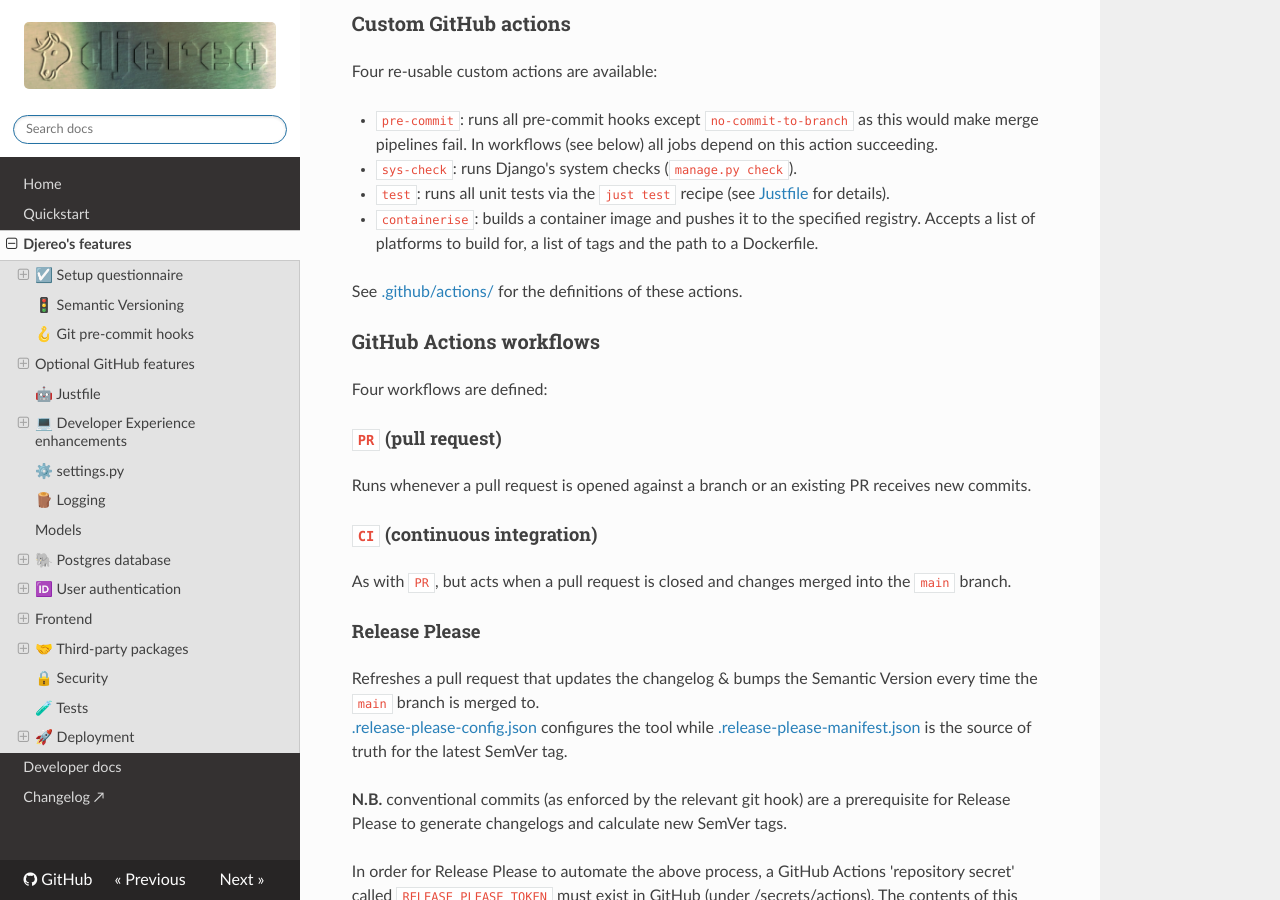
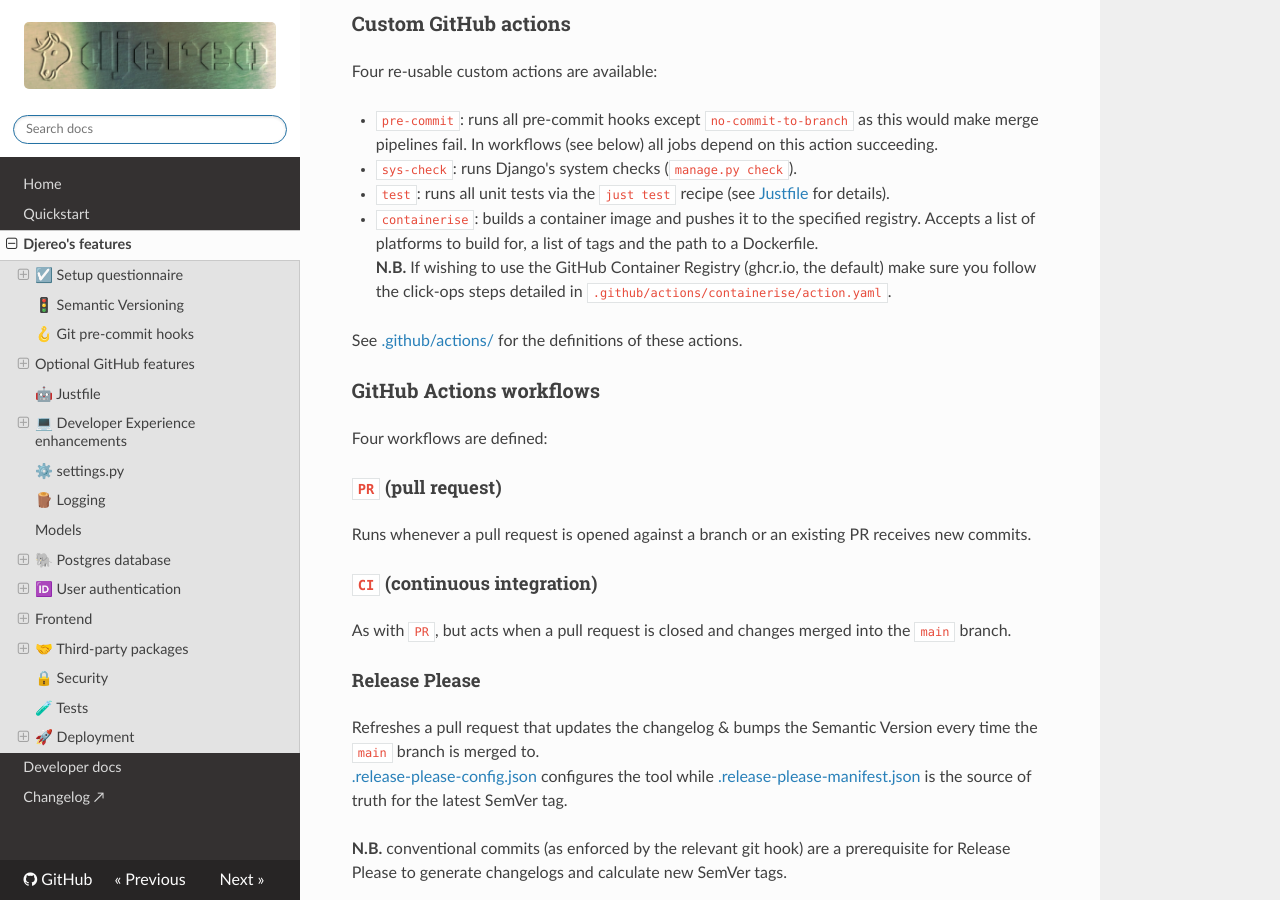
Before and after one commit to albertomh/djereo, an MkDocs documentation site: the page built from docs/src/featurelist.md, in a window 1280 px wide and 900 px high, scrolled down 2328 px. Built offline with MkDocs 1.6.1, drawn with Linux system fonts in a browser that asks for light colours; nearby versions of some CDN libraries.

Commit message:
docs: signal the click-ops steps needed for ghcr.io auth

```diff
--- a/docs/src/featurelist.md
+++ b/docs/src/featurelist.md
@@ -107,6 +107,8 @@
    details).
 - `containerise`: builds a container image and pushes it to the specified registry. Accepts
   a list of platforms to build for, a list of tags and the path to a Dockerfile.
+  **N.B.** If wishing to use the GitHub Container Registry (ghcr.io, the default) make sure
+  you follow the click-ops steps detailed in `.github/actions/containerise/action.yaml`.
 
 See [.github/actions/](https://github.com/albertomh/djereo/tree/main/template/%7B%25if%20is_github_project%25%7D.github%7B%25endif%25%7D/actions){target=\"_blank"}
 for the definitions of these actions.
--- a/template/docs/README-dev.md.jinja
+++ b/template/docs/README-dev.md.jinja
@@ -168,6 +168,8 @@
 - `test`: runs all unit tests via the `just test` recipe (see [Justfile recipes](#justfile-recipes)).
 - `containerise`: builds a container image and pushes it to the specified registry. Accepts
   a list of platforms to build for, a list of tags and the path to a Dockerfile.
+  **N.B.** If wishing to use the GitHub Container Registry (ghcr.io, the default) make sure
+  you follow the click-ops steps detailed in `.github/actions/containerise/action.yaml`.
 
 See [.github/actions/](https://github.com/albertomh/djereo/tree/main/template/%7B%25if%20is_github_project%25%7D.github%7B%25endif%25%7D/actions)
 for the definitions of these actions.
```
Also changed, not shown: 1 other file.
